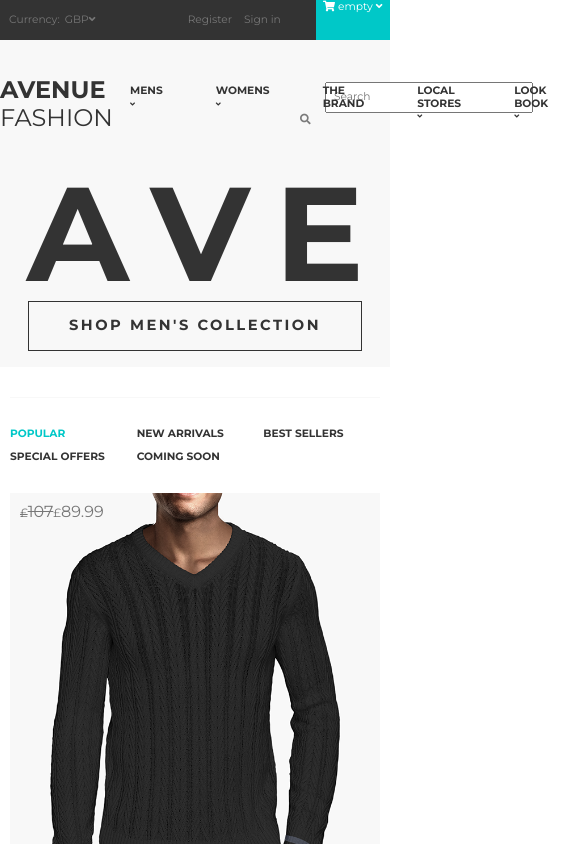
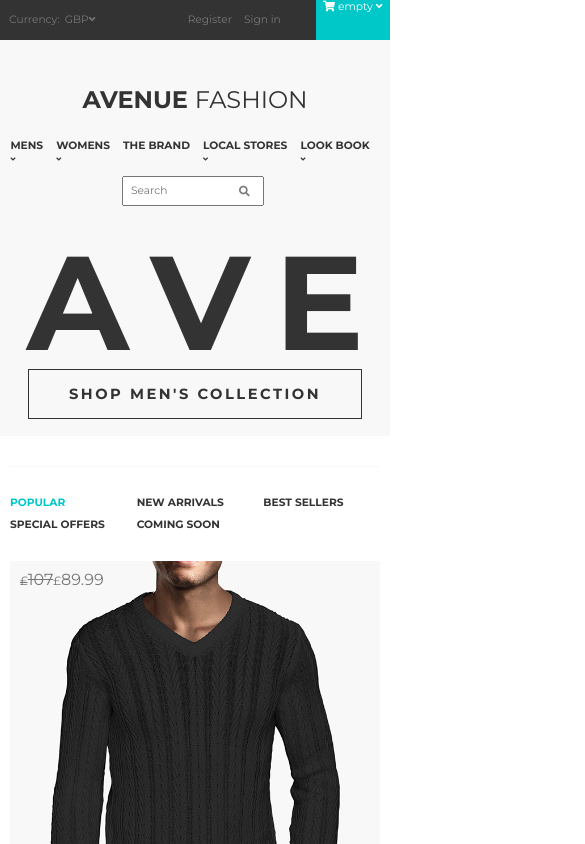
Before and after one commit to hjaltedaniel/Avenue-Fashion, a Vue app: page / in a window 390 px wide. Shown: the top 844 px of the page, 585 px wide, since content can reach past the window. Built offline with nearby package versions, Linux system fonts and the light colour scheme; data requests are answered from the project's data file.

Commit message:
Fixing navbar responsiveness

```diff
--- a/src/components/navigation/Navbar.vue
+++ b/src/components/navigation/Navbar.vue
@@ -53,7 +53,6 @@ export default {
 //Main-nav stuff
 .main-navigation {
   background-color: $lightgrey;
-  width: 100%;
   padding-top: 20px;
   padding-bottom: 20px;
   font-family: $head-font;
@@ -115,7 +114,7 @@ export default {
 
     input {
       margin-top: 0px;
-      width: 190px;
+      width: 85%;
       padding: 7px;
     }
   }
@@ -175,4 +174,49 @@ export default {
     }
   }
 }
+@media (max-width: 1080px) {
+  .navigation-container {
+    margin: 10px;
+    &__main-menu {
+      li {
+        padding-right: 10px;
+      }
+    }
+  }
+}
+
+@media (max-width: 992px) {
+  .navigation-container {
+    margin: 10px;
+    &__main-menu {
+      li {
+        padding-right: 10px;
+      }
+    }
+  }
+}
+
+@media (max-width: 768px) {
+  .navigation-container {
+    margin: 10px;
+
+    &__nav-bar-brand {
+      grid-column: span 12;
+      margin: auto;
+    }
+
+    &__main-menu {
+      margin: auto;
+      grid-column: span 12;
+      li {
+        padding-right: 10px;
+      }
+    }
+
+    &__search-field {
+      margin: auto;
+      grid-column: span 12;
+    }
+  }
+}
 </style>
```
